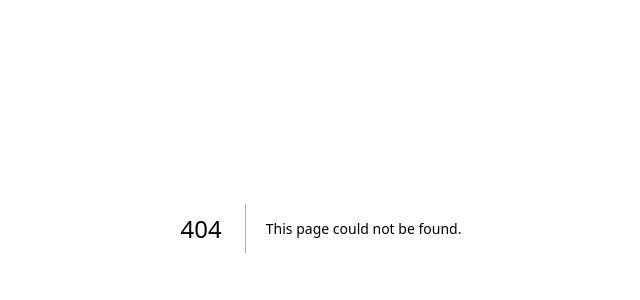
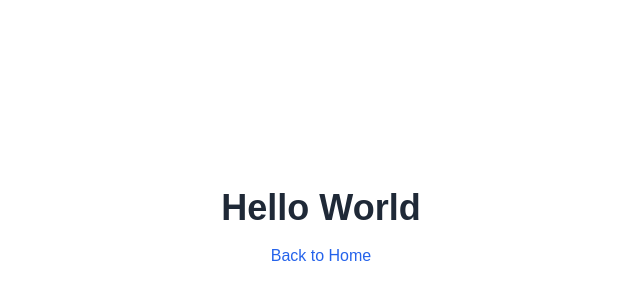
Before and after one commit to Kanwar-Ghuman/linkerr, a Next.js app: page /employer in a window 1280 px wide. Before the commit this address had no page. Shown: the part 172-472 px from the top of the page, without its empty margins (319-959 px from the left). Built offline with nearby package versions, Linux system fonts and the light colour scheme.

Commit message:
Added routes for student and employer'

```diff
--- /dev/null
+++ b/app/employer/page.tsx
@@ -0,0 +1,15 @@
+"use client";
+
+import Image from "next/image";
+import Link from "next/link";
+
+export default function EmployerPage() {
+  return (
+    <div className="min-h-screen flex flex-col items-center justify-center bg-white">
+      <h1 className="text-4xl font-bold text-gray-800 mb-4">Hello World</h1>
+      <Link href="/" className="text-blue-600 hover:text-blue-800">
+        Back to Home
+      </Link>
+    </div>
+  );
+}
--- /dev/null
+++ b/app/student/page.tsx
@@ -0,0 +1,15 @@
+"use client";
+
+import Image from "next/image";
+import Link from "next/link";
+
+export default function StudentPage() {
+  return (
+    <div className="min-h-screen flex flex-col items-center justify-center bg-white">
+      <h1 className="text-4xl font-bold text-gray-800 mb-4">Hello World</h1>
+      <Link href="/" className="text-blue-600 hover:text-blue-800">
+        Back to Home
+      </Link>
+    </div>
+  );
+}
```
Also changed, not shown: app/employer/layout.tsx (deleted), app/student/layout.tsx (deleted).
